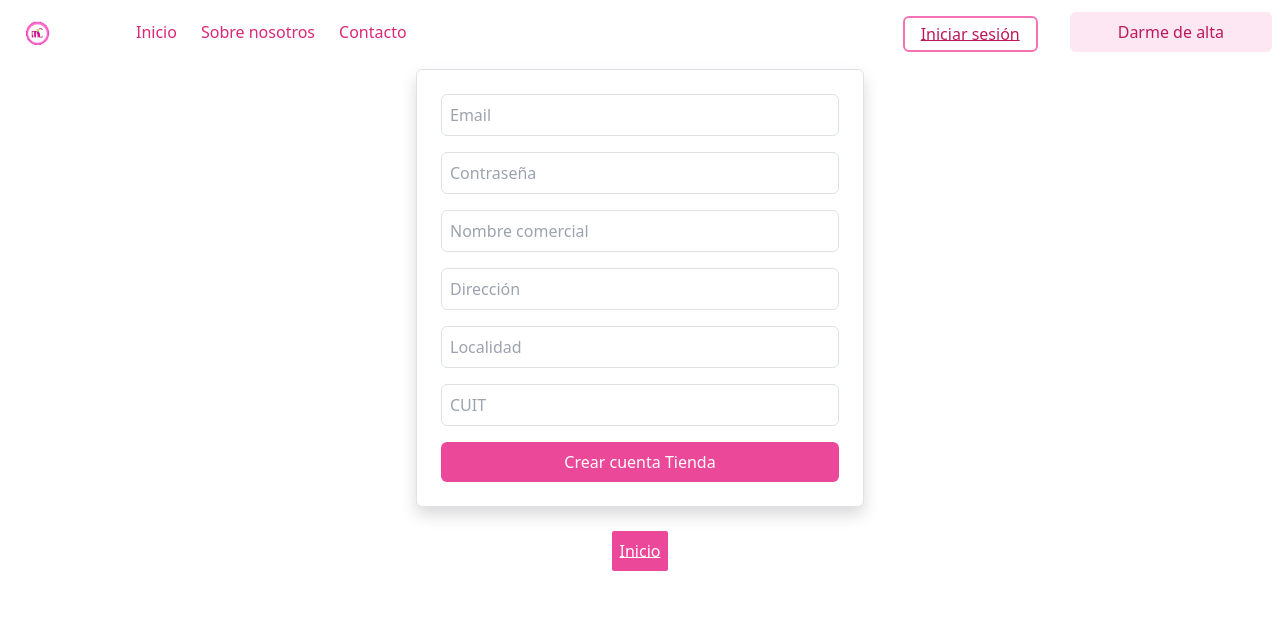
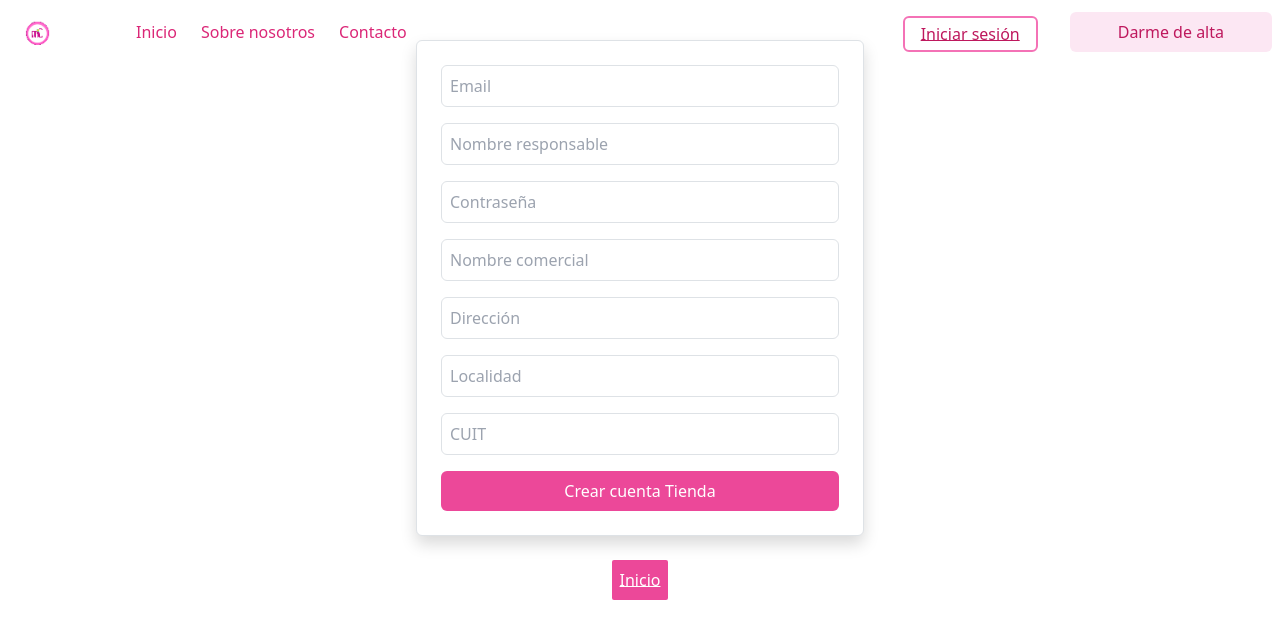
Before and after one commit to Marmax73/miColor, a React (Create React App) app: page /userTiendaForm in a window 1280 px wide. Shown: the top 638 px of the page. Built offline with nearby package versions, Linux system fonts and the light colour scheme.

Commit message:
Agregado del ítem 'nombre' a l form. Creación del código de index.js

```diff
--- a/src/pages/userTiendaForm.jsx
+++ b/src/pages/userTiendaForm.jsx
@@ -7,6 +7,7 @@ const SignUpTienda = () => {
   const [form, setForm] = useState({
     email: '',
     password: '',
+    nombre: '',
     nombreComercial: '',
     direccion: '',
     localidad: '',
@@ -19,19 +20,27 @@ const SignUpTienda = () => {
   const handleSubmit = async (e) => {
     e.preventDefault();
     try {
-      const res = await axios.post('/api/auth/signup/tienda', form); // Ruta backend
+      const res = await axios.post('/api/auth/register/tienda', form); // Ruta backend
       const { token } = res.data;
       localStorage.setItem('token', token); // Guarda el JWT
       alert('Usuario tienda creado con éxito');
-    } catch (err) {
-      alert('Error al registrarse');
-      console.error(err);
+
+     } catch (err) {
+       if (err.response) {
+    console.error('Error del servidor:', err.response.data);
+    alert(err.response.data.error || 'Error al registrarse');
+    } else {
+    console.error('Error desconocido:', err.message);
+    alert('Error al registrarse');
     }
-  };
+  }
+
+  }
+
 
   return (
-   <>
-  <div className="flex flex-col items-center justify-center h-[50vh] w-full px-4 mt-10">
+    <>
+    <div className="flex flex-col items-center justify-center h-[50vh] w-full px-4 mt-10">
     <form
       onSubmit={handleSubmit}
       className="w-full max-w-md p-4 border border-pink-500 rounded-md space-y-4 bg-white shadow"
@@ -44,6 +53,15 @@ const SignUpTienda = () => {
         required
         className="w-full p-2 border border-gray-300 rounded"
       />
+      <input
+        type="text"
+        name="nombre"
+        placeholder="Nombre responsable"
+        onChange={handleChange}
+        required
+        className="w-full p-2 border border-gray-300 rounded"
+      />
+
       <input
         type="password"
         name="password"
```
Also changed, not shown: 2 other files (tests, documents, lock files or other folders).
